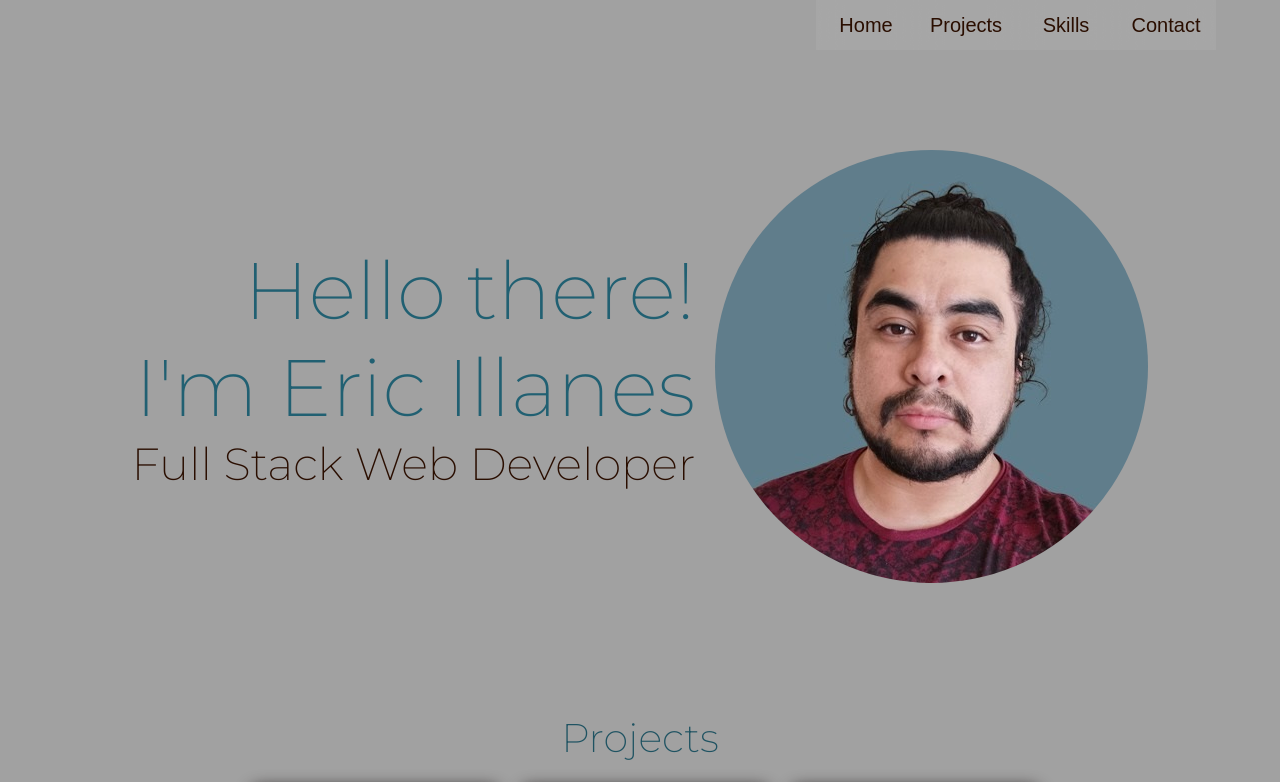
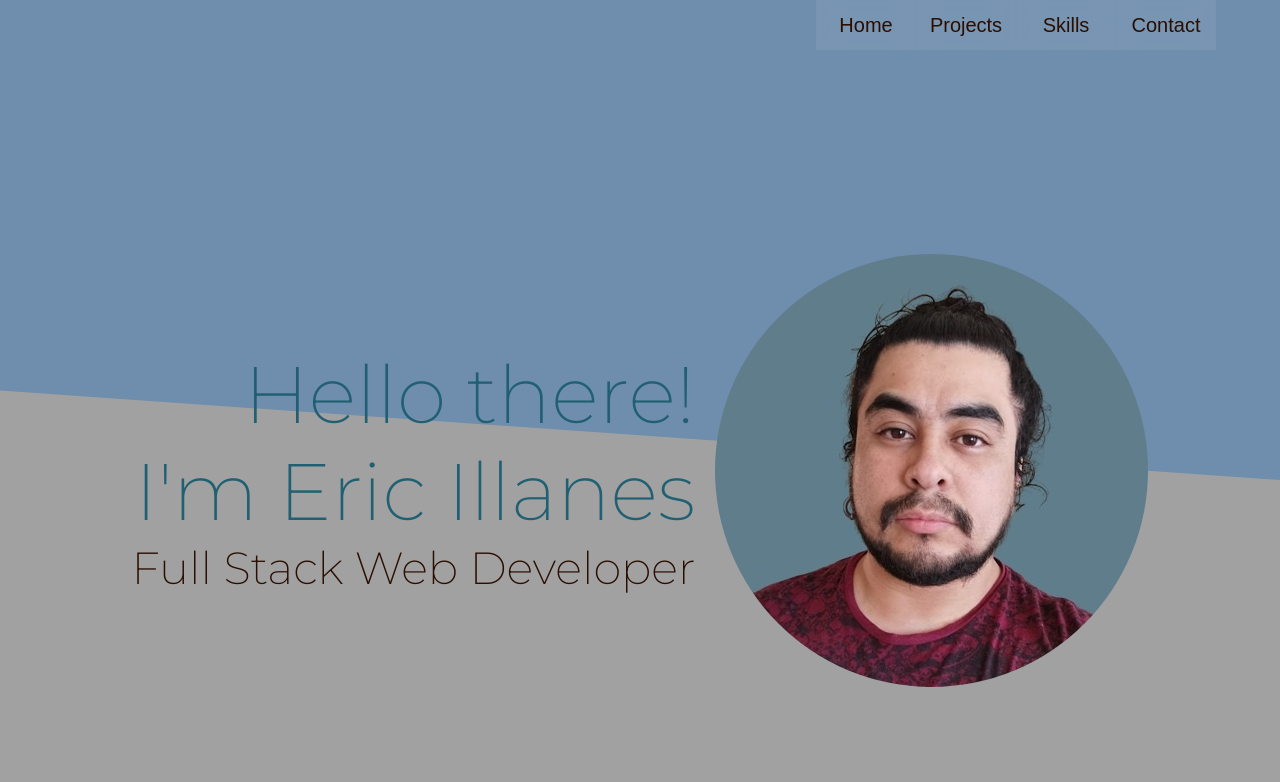
Before and after one commit to EricIllanes/Portfolio, a React (Create React App) app: page / in a window 1280 px wide. Shown: the top 782 px of the page. Built offline with nearby package versions, Linux system fonts and the light colour scheme.

Commit message:
update interfaz

```diff
--- a/src/App.css
+++ b/src/App.css
@@ -4,10 +4,7 @@
 .App {
   text-align: center;
   display: flex;
-  /* background-color: #282c34;  */
-  /* background-color:#0b132a; */
   background-color: #a1a1a1;
-  position: relative;
   justify-content: center;
   width: 100%;
 }
--- a/src/components/homePage/homePage.css
+++ b/src/components/homePage/homePage.css
@@ -14,10 +14,23 @@
   justify-content: flex-end;
   position: fixed;
   width: 90%;
+  z-index: 2;
+}
+.skewed {
+  position: absolute;
+  top: 0;
+  bottom: 0;
+  right: 0;
+  left: 0;
+  width: 100%;
+  height: 60%;
+  background: #6f8ead;
+  z-index: 0;
+  transform: skewY(4deg);
+  transform-origin: top right;
+}
+.name-img {
   z-index: 1;
-}
-
-.name-img {
   width: 95%;
   display: flex;
   justify-content: center;
@@ -25,6 +38,20 @@
   align-self: center;
   margin-top: 150px;
   margin-bottom: 40px;
+  height:80vh;
+}
+.circular--portrait{
+  display: flex;
+  justify-content: start;
+  align-items: center;
+
+}
+.text-home {
+  display: flex;
+  flex-direction: column;
+  justify-content:center;
+  align-items: flex-end;
+  margin-right: 20px;
 }
 
 .image-circular {
@@ -52,13 +79,6 @@
   flex-direction: column;
 }
 
-.text-home {
-  display: flex;
-  flex-direction: column;
-  justify-content: center;
-  align-items: flex-end;
-  margin-right: 20px;
-}
 .div-footer{
   display:flex;
   width: 50%;
--- a/src/components/homePage/homePage.jsx
+++ b/src/components/homePage/homePage.jsx
@@ -8,6 +8,10 @@ import Contact from "../contact/contact";
 export default function HomePage() {
   return (
     <div name="home" className="padre-homepage">
+<section>
+  <div className="skewed">
+  </div>
+</section>
       <div className="name-img">
         <div className="text-home">
           <span className="name-span">Hello there!</span>
```
